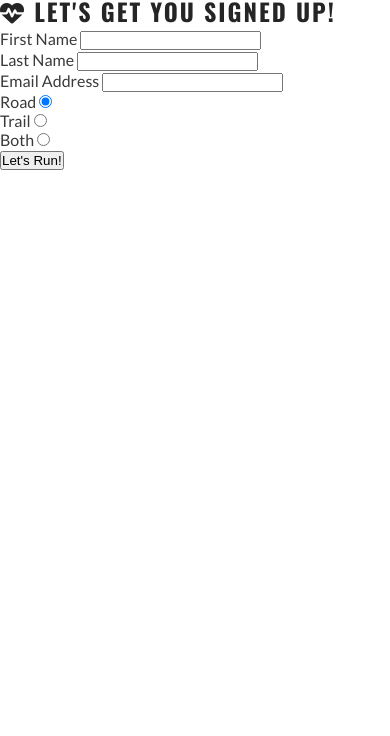
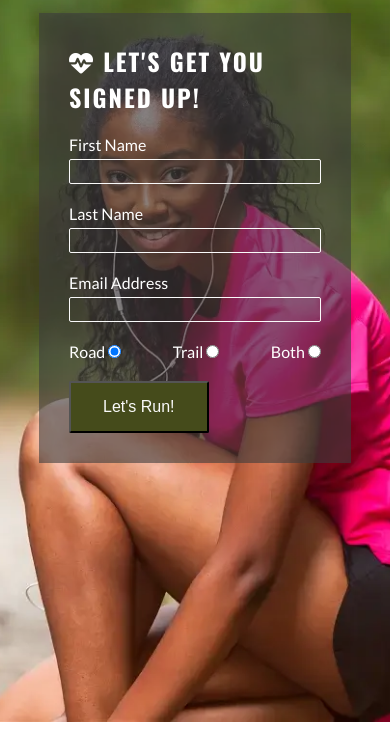
Before and after one commit to HRagunathan-03/love-running, a plain HTML site: page signup.html in a window 390 px wide. Shown: the part 54-790 px from the top of the page. Drawn offline with nearby package versions, Linux system fonts and the light colour scheme.

Commit message:
Add styles to form for mobile first design

```diff
--- a/assets/css/style.css
+++ b/assets/css/style.css
@@ -93,13 +93,16 @@ main {
   /* Make main element take up any surplus space to push the footer down */
   flex: 1 0 auto;
   margin-top: 47px;
+  /* Enable flex properties for child elements */
+  display: flex;
+  flex-direction: column;
 }
 
 /* Hero section */
 #hero {
   height: 600px;
   width: 100%;
-  background: url("../images/hero-image.webp") no-repeat center center/cover;
+  background: url('../images/hero-image.webp') no-repeat center center/cover;
   position: relative;
 }
 
@@ -147,7 +150,7 @@ main {
 }
 
 #circle-cover-bg {
-  background: url(../images/reasons-image.webp) no-repeat top center / cover;
+  background: url('../images/reasons-image.webp') no-repeat top center / cover;
   height: 90vw;
   width: 90vw;
   margin-bottom: 20px;
@@ -165,7 +168,7 @@ main {
 
 /* Meet-up Times section */
 #times {
-    background: url("../images/dublin-city.webp") no-repeat center/cover;
+    background: url('../images/dublin-city.webp') no-repeat center/cover;
     /* Handles responsivity without the need for a media query */
     display: flex;
     flex-wrap: wrap;
@@ -200,6 +203,52 @@ main {
 
 }
 
+/* Sign-Up */
+#signup {
+  background: url('../images/signup-image.webp');
+  background-size: cover;
+  background-position: 75%;
+  padding: 20px 10% 0 10%;
+  flex-grow: 1;
+}
+
+#signup-form {
+  color: #ffffff;
+  background-color: rgba(60, 60, 60, 0.6);
+  padding: 30px;
+}
+
+#signup-form > h2 {
+  color: #ffffff;
+  margin-bottom: 20px;
+}
+
+.text-input {
+  background: transparent;
+  color: #fafafa;
+  width: 100%;
+  height: 25px;
+  margin: 5px 0 20px 0;
+  border: 1px solid #fafafa;
+  border-radius: 2px;
+  padding: 0 5px;
+}
+
+.radio-buttons {
+  width: 100%;
+  display: flex;
+  justify-content: space-between;
+}
+
+.join-button {
+  margin-top: 20px;
+  padding: 15px 32px;
+  border-radius: 2px;
+  font-size: 100%;
+  background-color: #454b1b;
+  color: #fafafa;
+}
+
 /* Footer */
 #social-networks {
   text-align: center;
@@ -214,6 +263,8 @@ main {
   padding: 5%;
   color: #3a3a3a;
 }
+
+/* Media queries begin here! */
 /* Media query: Large or landscape phones (576px and up) */
 @media screen and (min-width: 576px) {
   #photos {
--- a/signup.html
+++ b/signup.html
@@ -68,7 +68,7 @@
           <label for="email-address">Email Address</label>
           <input type="email" name="email_address" id="email-address" class="text-input" required>
           <br>
-          <div class="radiobuttons">
+          <div class="radio-buttons">
             <div>
               <label for="road">Road</label>
               <input type="radio" name="running_preference" id="road" value="road" required checked>
```
Also changed, not shown: assets/images/signup-image.webp (added).
